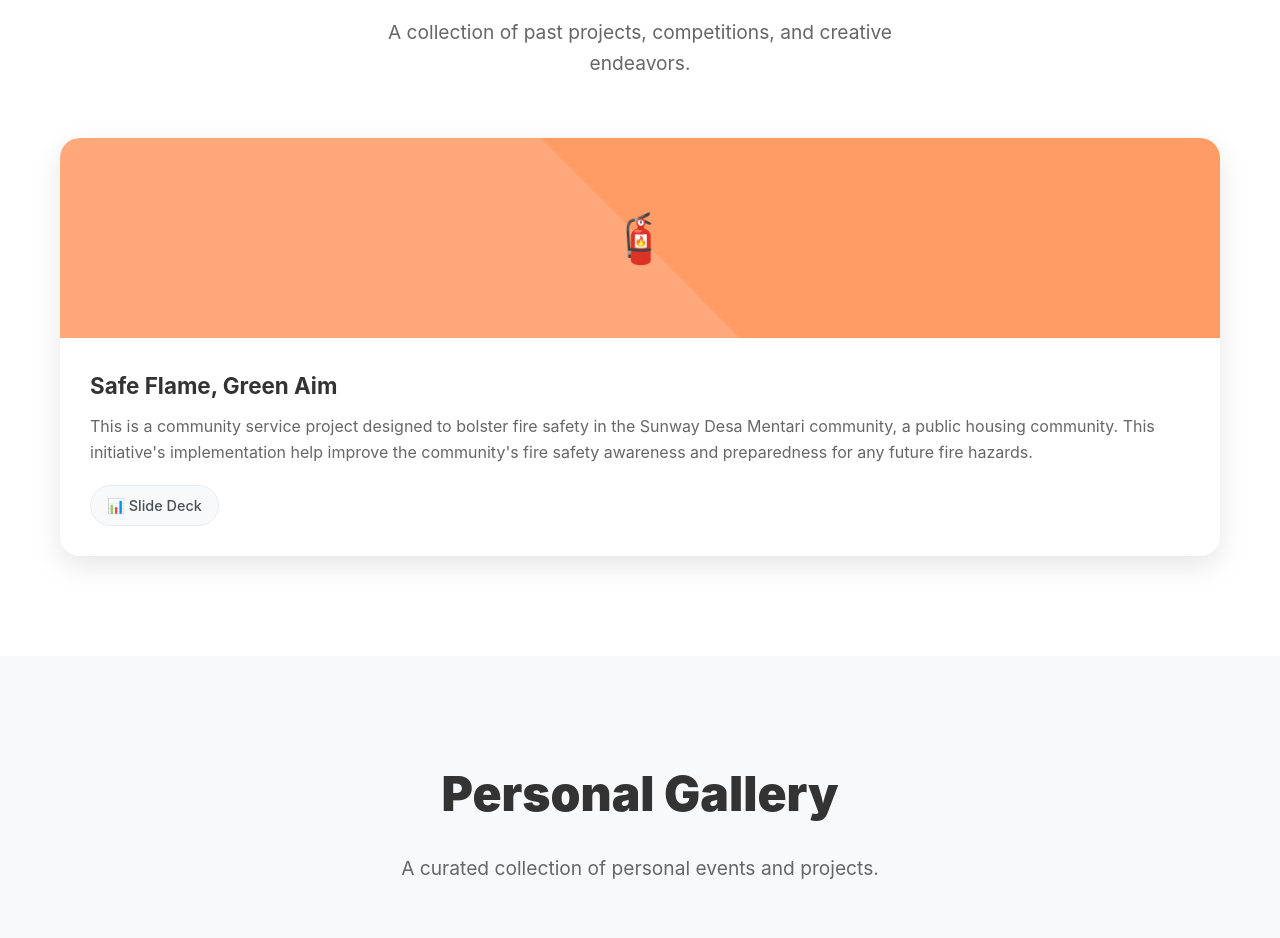
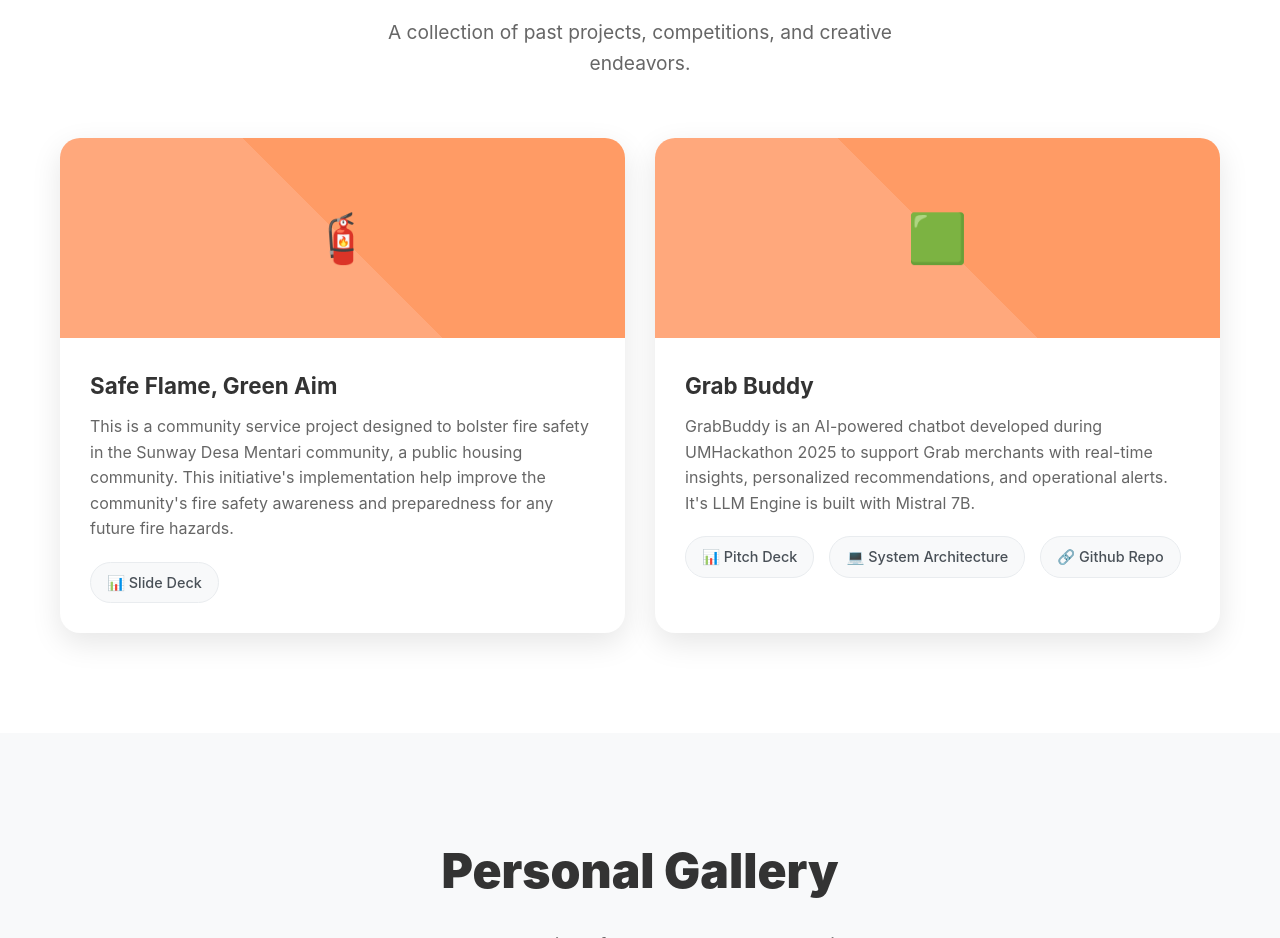
Before and after one commit to Justin-yww/my-portfolio, a plain HTML site: page index.html in a window 1280 px wide. Shown: the part 980-1918 px from the top of the page. Drawn offline with Linux system fonts and the light colour scheme.

Commit message:
Addition of new projects

```diff
--- a/index.html
+++ b/index.html
@@ -69,24 +69,38 @@
               </div>
             </div>
           </div>
-          <!-- TBC
-          PROJECT #2
+
+          <!-- PROJECT #2 -->
           <div class="project-card fade-in">
-            <div class="project-image">🎨</div>
+            <div class="project-image">🟩</div>
             <div class="project-content">
-              <h3 class="project-title">Creative Challenge Beta</h3>
+              <h3 class="project-title">Grab Buddy</h3>
               <p class="project-description">
-                An award-winning design solution that combines user experience
-                with technical innovation. Developed during a 48-hour hackathon
-                with a focus on sustainability.
+                GrabBuddy is an AI-powered chatbot developed during UMHackathon
+                2025 to support Grab merchants with real-time insights,
+                personalized recommendations, and operational alerts. It's LLM
+                Engine is built with Mistral 7B.
               </p>
               <div class="project-links">
-                <a href="#" class="project-link">📊 Presentation</a>
-                <a href="#" class="project-link">💻 Live Demo</a>
+                <a
+                  href="https://drive.google.com/file/d/1s7t_8p9_jUbn3No4FTUxnExDo3XB-oJP/view?usp=drive_link"
+                  class="project-link"
+                  >📊 Pitch Deck</a
+                >
+                <a
+                  href="https://drive.google.com/file/d/1PTccY9lC8m1wTwScuXYWoUTEUTTrKAK_/view?usp=drive_link"
+                  class="project-link"
+                  >💻 System Architecture</a
+                >
+                <a
+                  href="https://github.com/Justin-yww/UMHackathon"
+                  class="project-link"
+                  >🔗 Github Repo</a
+                >
               </div>
             </div>
           </div>
-
+          <!-- TBC
           <PROJECT #3
           <div class="project-card fade-in">
             <div class="project-image">🌟</div>
```
